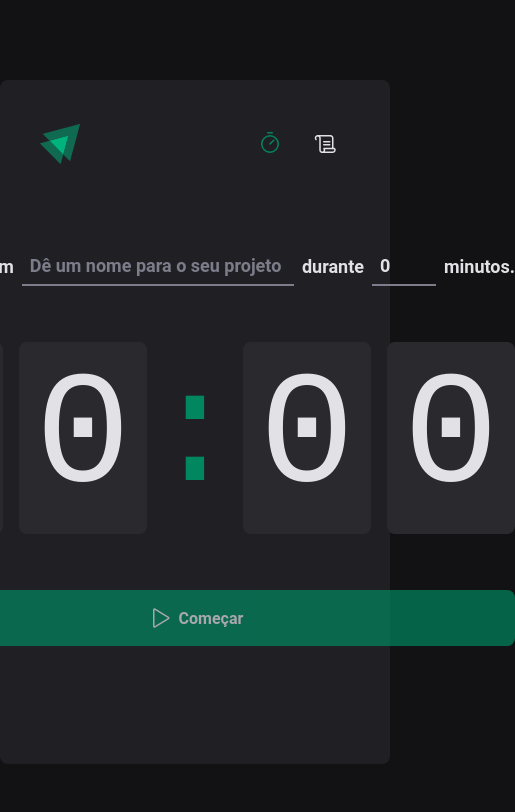
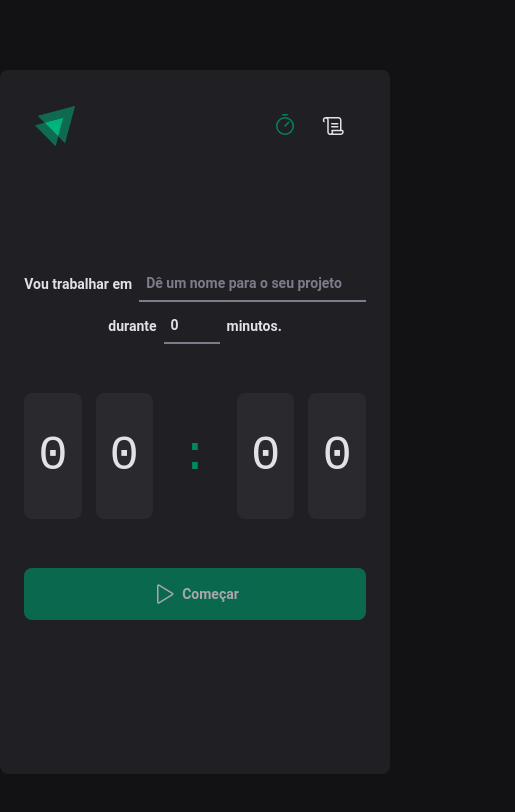
Before and after one commit to henriquekramer/ignite-timer, a React app: page / in a window 390 px wide. Shown: the top 812 px of the page, 515 px wide, since content can reach past the window. Built offline with nearby package versions, Linux system fonts and the light colour scheme; the HTML template or start-up script is replaced by a standard one.

Commit message:
Ajuste responsividade

```diff
--- a/src/pages/Home/components/Countdown/styles.ts
+++ b/src/pages/Home/components/Countdown/styles.ts
@@ -13,6 +13,20 @@ export const CountdownContainer = styled.div`
     padding: 2rem 1rem;
     border-radius: 8px;
   }
+
+  @media (max-width: 580px) {
+    font-size: 6.5rem;
+  }
+
+  @media (max-width: 470px) {
+    font-size: 6rem;
+    line-height: 6rem;
+  }
+
+  @media (max-width: 440px) {
+    font-size: 3.5rem;
+    line-height: 5rem;
+  }
 `
 
 export const Separator = styled.div`
--- a/src/pages/Home/components/NewCycleForm/styles.ts
+++ b/src/pages/Home/components/NewCycleForm/styles.ts
@@ -10,6 +10,10 @@ export const FormContainer = styled.div`
   font-size: 1.125rem;
   font-weight: bold;
   flex-wrap: wrap;
+
+  @media (max-width: 450px) {
+    font-size: 1rem;
+  }
 `
 const BaseInput = styled.input`
   background: transparent;
@@ -29,6 +33,10 @@ const BaseInput = styled.input`
   &::placeholder {
     color: ${(props) => props.theme['gray-500']};
   }
+
+  @media (max-width: 450px) {
+    font-size: 1rem;
+  }
 `
 
 export const TaskInput = styled(BaseInput)`
--- a/src/styles/global.ts
+++ b/src/styles/global.ts
@@ -24,5 +24,16 @@ export const GlobalStyle = createGlobalStyle`
     font-size: 1rem;
   }
 
+  @media (max-width: 1080px) {
+    html {
+      font-size: 93.75%;
+    }
+  }
+
+  @media (max-width: 720px) {
+    html {
+      font-size: 87.5%;
+    }
+  }
 
 `
```
